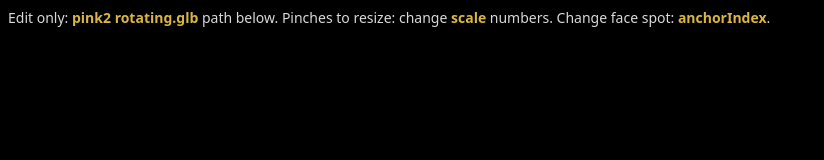
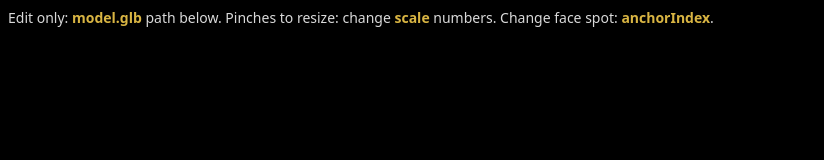
Before and after one commit to aiswaryalakshmi474-glitch/NAVRATHRI-1, a plain HTML site: page index.html in a window 1280 px wide. Shown: the whole page, without its empty margins (0-824 px from the left). Drawn offline with Linux system fonts and the light colour scheme.

Commit message:
Update index.html

```diff
--- a/index.html
+++ b/index.html
@@ -10,16 +10,16 @@
   .note { position: fixed; top: 8px; left: 8px; color: #fff; font: 14px/1.4 system-ui, sans-serif; opacity: 0.85; }
   .note b { color: #ffd54f; }
 </style>
-</head> <body> <!-- Small helper text (you can delete this) --> <div class="note"> Edit only: <b>pink2 rotating.glb</b> path below. Pinches to resize: change <b>scale</b> numbers. Change face spot: <b>anchorIndex</b>. </div><!-- 3) Face tracking scene -->
+</head> <body> <!-- Small helper text (you can delete this) --> <div class="note"> Edit only: <b>model.glb</b> path below. Pinches to resize: change <b>scale</b> numbers. Change face spot: <b>anchorIndex</b>. </div><!-- 3) Face tracking scene -->
 <a-scene
   mindar-face
   vr-mode-ui="enabled: false"
   device-orientation-permission-ui="enabled: false">
 
   <!-- 4) Assets: put your model file name here -->
-  <!-- Place your GLB next to index.html and name it pink2 rotating.glb (or change the src). -->
+  <!-- Place your GLB next to index.html and name it model.glb (or change the src). -->
   <a-assets>
-    <a-asset-item id="model" src="./pink2 rotating.glb"></a-asset-item>
+    <a-asset-item id="model" src="./model.glb"></a-asset-item>
   </a-assets>
 
   <!-- 5) Camera -->
```
